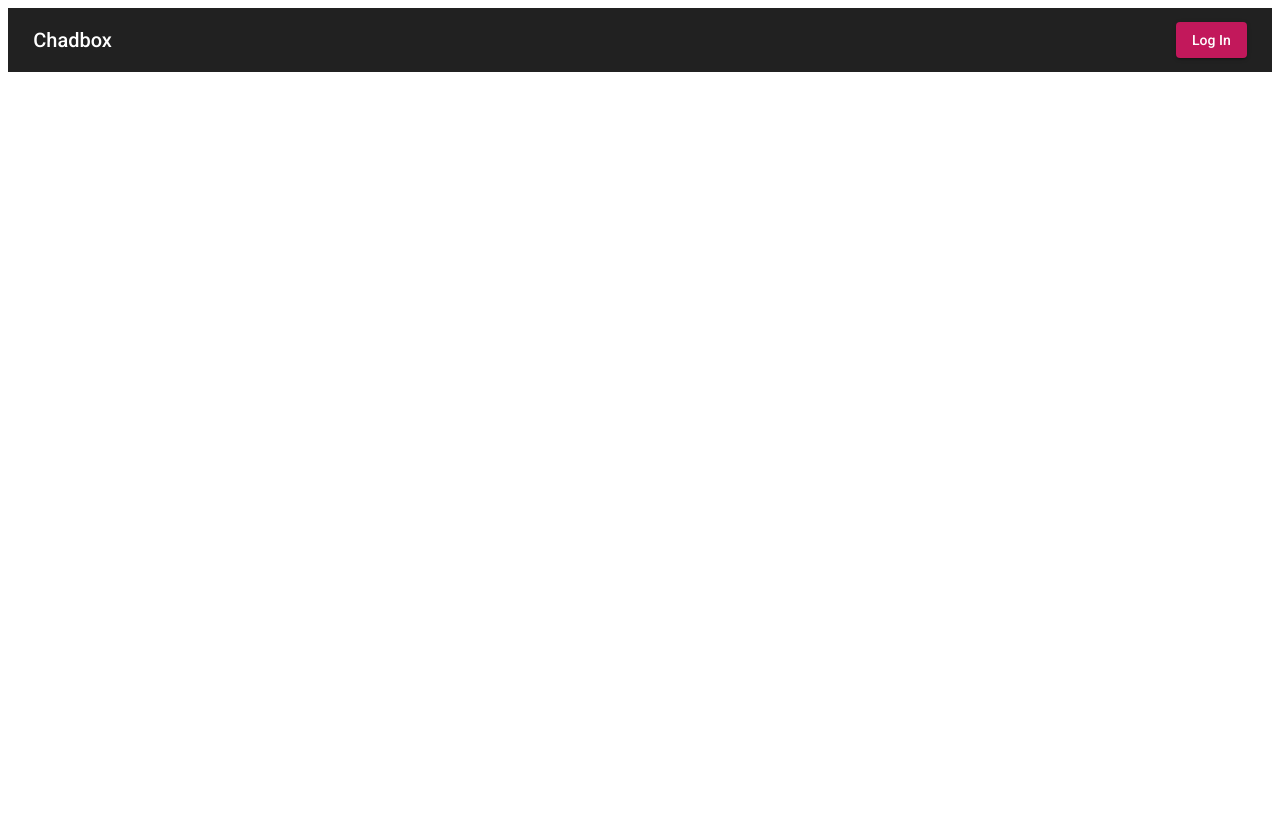
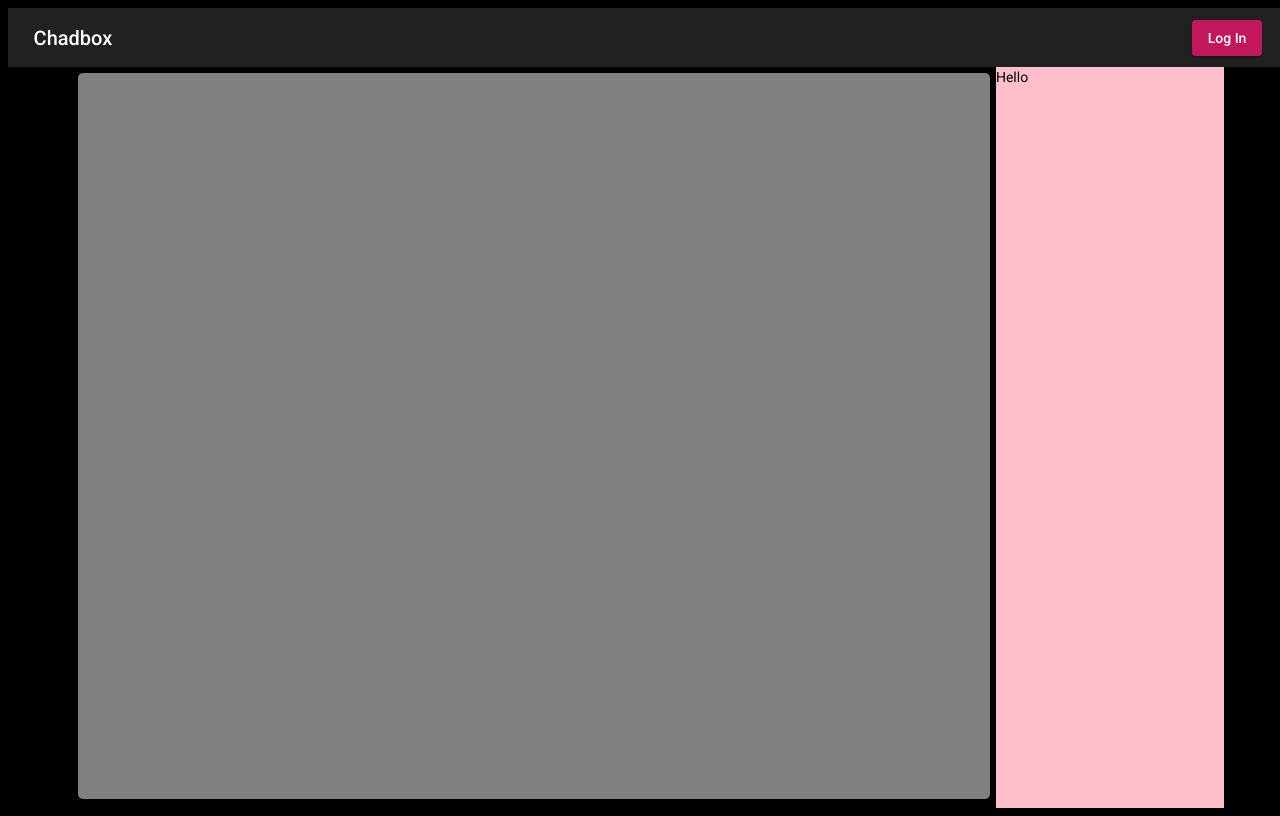
Before and after one commit to grishiOnline/Chadbox, an Angular app: page / in a window 1280 px wide. Built offline with nearby package versions, Linux system fonts and the light colour scheme.

Commit message:
Homepage Styling

```diff
--- a/package.json
+++ b/package.json
@@ -3,7 +3,7 @@
   "version": "0.0.0",
   "scripts": {
     "ng": "ng",
-    "start": "ng serve",
+    "start": "ng serve --open",
     "build": "ng build",
     "test": "ng test",
     "lint": "ng lint",
--- a/src/app/app-routing.module.ts
+++ b/src/app/app-routing.module.ts
@@ -1,7 +1,10 @@
 import { NgModule } from '@angular/core';
 import { Routes, RouterModule } from '@angular/router';
+import { HomeComponent } from './home/home.component';
 
-const routes: Routes = [];
+const routes: Routes = [
+  { path: '', component: HomeComponent }
+];
 
 @NgModule({
   imports: [RouterModule.forRoot(routes)],
--- a/src/app/app.component.html
+++ b/src/app/app.component.html
@@ -3,3 +3,4 @@
   <!-- Conditional Login Component -->
   <button mat-raised-button color="primary">Log In</button>
 </mat-toolbar>
+<router-outlet></router-outlet>
--- a/src/app/app.component.sass
+++ b/src/app/app.component.sass
@@ -1,3 +1,8 @@
+:host
+    display: flex
+    flex-flow: column nowrap
+    width: 100vw
+    height: 100vh
 mat-toolbar
     padding: 0 2%
     display: flex
--- a/src/app/app.module.ts
+++ b/src/app/app.module.ts
@@ -11,10 +11,12 @@ import { MatIconModule } from '@angular/material/icon';
 import { MatButtonModule } from '@angular/material/button';
 import { MatToolbarModule } from '@angular/material/toolbar';
 import { LayoutModule } from '@angular/cdk/layout';
+import { HomeComponent } from './home/home.component';
 
 @NgModule({
   declarations: [
     AppComponent,
+    HomeComponent,
   ],
   imports: [
     BrowserModule,
--- /dev/null
+++ b/src/app/home/home.component.html
@@ -0,0 +1,6 @@
+<!-- POSTS GO HERE -->
+<div class="postview">
+
+</div>
+<!-- Sidebar Goes Here -->
+<div class="sidebar" color=accent>Hello</div>
--- /dev/null
+++ b/src/app/home/home.component.sass
@@ -0,0 +1,20 @@
+:host
+    display: flex
+    flex-flow: row nowrap
+    height: 100%
+    width: 90%
+    overflow: hidden
+    margin: 0 5%
+
+    .postview
+        margin: 0.5%
+        height: 98%
+        border-radius: 5px
+        background: gray
+        width: 80%
+        overflow-y: scroll
+
+    .sidebar
+        height: 100%
+        width: 20%
+        background: pink
--- /dev/null
+++ b/src/app/home/home.component.ts
@@ -0,0 +1,15 @@
+import { Component, OnInit } from '@angular/core';
+
+@Component({
+  selector: 'app-home',
+  templateUrl: './home.component.html',
+  styleUrls: ['./home.component.sass'],
+})
+export class HomeComponent implements OnInit {
+
+  constructor() { }
+
+  ngOnInit(): void {
+  }
+
+}
--- a/src/styles.sass
+++ b/src/styles.sass
@@ -1 +1,4 @@
 /* You can add global styles to this file, and also import other style files */
+body
+    overflow: hidden
+    background: black
```
Also changed, not shown: 1 other file (tests, documents, lock files or other folders).
